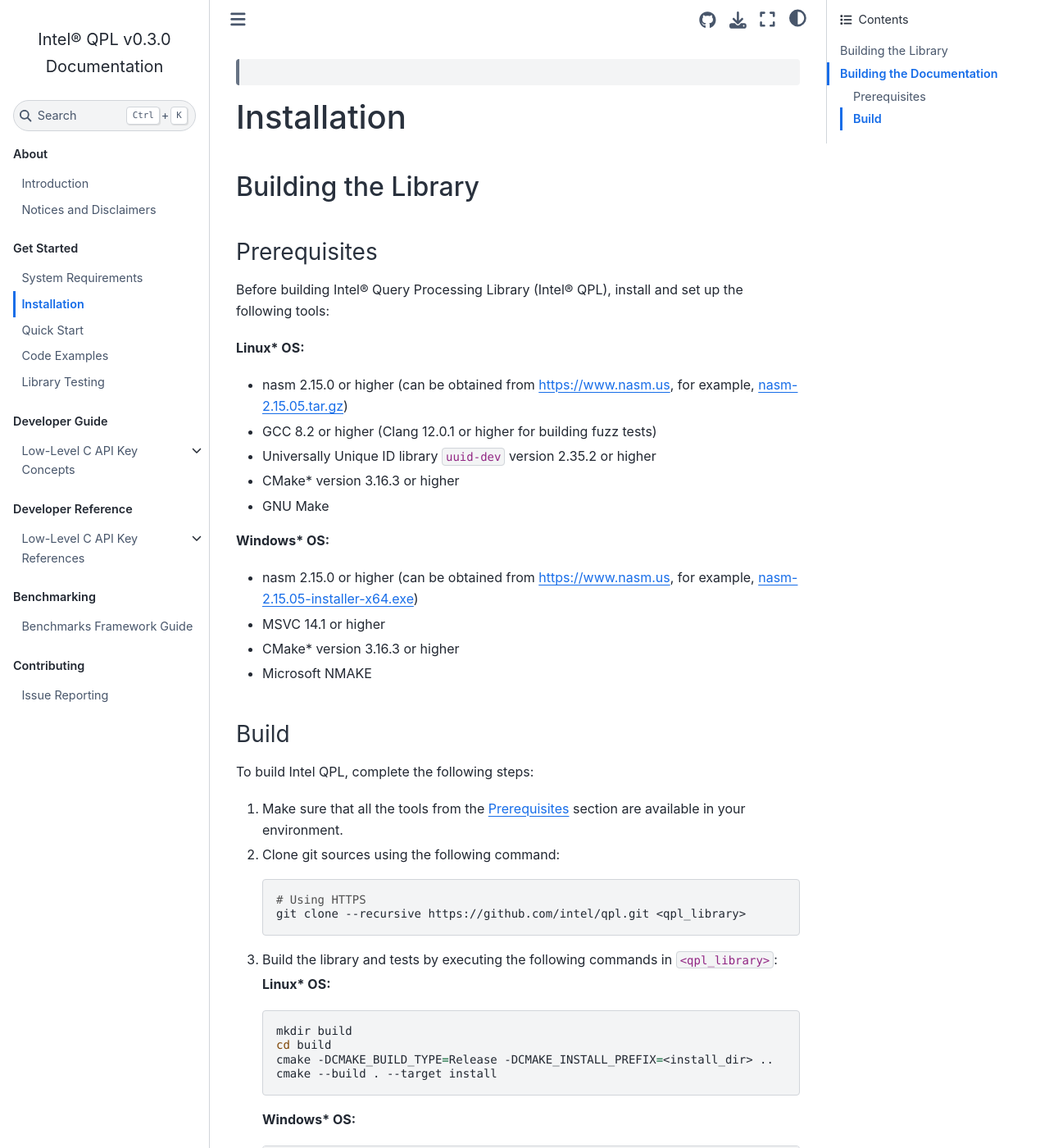
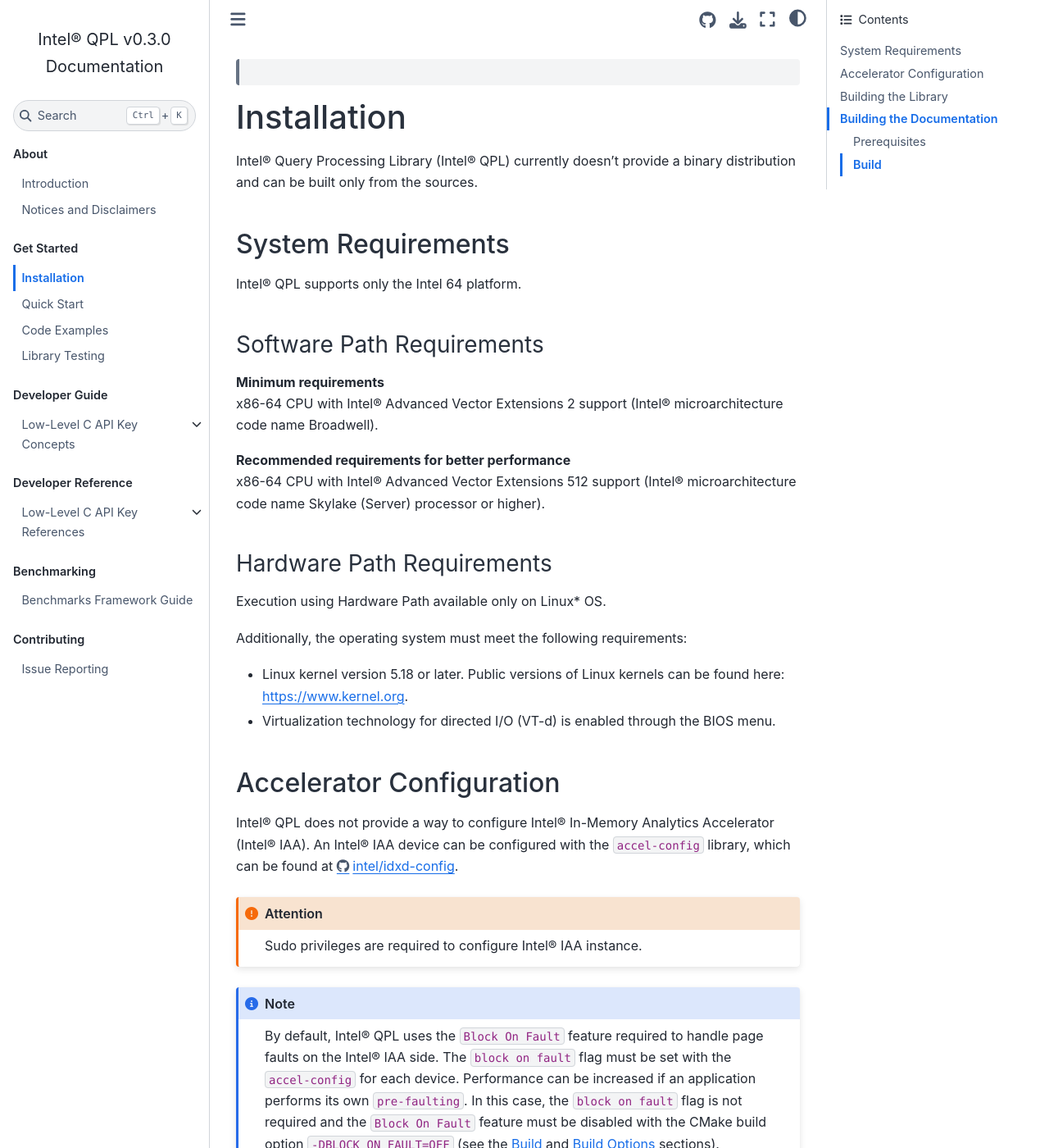
Before and after one commit to intel/qpl, a Sphinx documentation site: the page built from doc/source/documentation/get_started_docs/installation.rst, in a window 1280 px wide and 1400 px high. Shown: the whole window at 82% size. Built offline with Sphinx 7.4.7 and the Sphinx Book theme 1.1.4, drawn with Linux system fonts in a browser that asks for light colours; some of the changed text lies outside the part shown.

Commit message:
[doc] Update Installation page (#603)
* refactored installation and system requirements pages
* added more details regarding accel-config
* updated readme

```diff
--- a/doc/source/documentation/get_started_docs/installation.rst
+++ b/doc/source/documentation/get_started_docs/installation.rst
@@ -7,26 +7,80 @@
 Installation
 ############
 
+Intel® Query Processing Library (Intel® QPL) currently doesn't provide a
+binary distribution and can be built only from the sources.
+
+.. _system_requirements_reference_link:
+
+System Requirements
+*******************
+
+Intel® QPL supports only the Intel 64 platform.
+
+Software Path Requirements
+==========================
+
+| **Minimum requirements**
+| x86-64 CPU with Intel® Advanced Vector Extensions 2 support
+  (Intel® microarchitecture code name Broadwell).
+
+| **Recommended requirements for better performance**
+| x86-64 CPU with Intel® Advanced Vector Extensions 512 support
+  (Intel® microarchitecture code name Skylake (Server) processor or higher).
+
+.. _system_requirements_hw_path_reference_link:
+
+Hardware Path Requirements
+==========================
+
+Execution using Hardware Path available only on Linux* OS.
+
+Additionally, the operating system must meet the following requirements:
+
+- Linux kernel version 5.18 or later. Public versions of Linux
+  kernels can be found here: https://www.kernel.org.
+- Virtualization technology for directed I/O (VT-d) is enabled through the BIOS menu.
+
+.. _accelerator_configuration_reference_link:
+
+Accelerator Configuration
+*************************
+
+Intel® QPL does not provide a way to configure Intel® In-Memory Analytics Accelerator (Intel® IAA).
+An Intel® IAA device can be configured with the ``accel-config`` library,
+which can be found at https://github.com/intel/idxd-config.
+
+.. attention::
+
+   Sudo privileges are required to configure Intel® IAA instance.
+
+.. note::
+
+  By default, Intel® QPL uses the ``Block On Fault`` feature
+  required to handle page faults on the Intel® IAA side. The
+  ``block on fault`` flag must be set with the ``accel-config`` for each
+  device. Performance can be increased if an application performs its own
+  ``pre-faulting``. In this case, the ``block on fault`` flag is
+  not required and the ``Block On Fault`` feature must be disabled with the
+  CMake build option ``-DBLOCK_ON_FAULT=OFF`` (see the
+  :ref:`building_library_build_reference_link` and
+  :ref:`building_library_build_options_reference_link` sections).
 
 .. _building_library_reference_link:
 
 Building the Library
 ********************
 
-
 .. _building_library_prerequisites_reference_link:
 
 Prerequisites
 =============
 
-
-Before building Intel® Query Processing Library (Intel® QPL), install and set up
-the following tools:
+Before building Intel® QPL, install and set up the following tools:
 
 **Linux\* OS:**
 
-- nasm 2.15.0 or higher (can be obtained from https://www.nasm.us, for example,
-  `nasm-2.15.05.tar.gz <https://www.nasm.us/pub/nasm/releasebuilds/2.15.05/nasm-2.15.05.tar.gz>`__)
+- nasm 2.15.0 or higher (e.g., can be obtained from https://www.nasm.us)
 
 - GCC 8.2 or higher (Clang 12.0.1 or higher for building fuzz tests)
 
@@ -36,6 +90,20 @@
 
 - GNU Make
 
+Additionally, ``libaccel-config`` library version 3.2 or higher is required
+for building and running Intel QPL even for Software Path execution.
+Refer to `accel-config releases <https://github.com/intel/idxd-config/releases>`__ for the
+latest version.
+
+.. attention::
+
+   Either the ``libaccel-config`` library must be placed in ``/usr/lib64/``
+   or the user must update ``LD_LIBRARY_PATH`` and ``LIBRARY_PATH`` with its location.
+
+.. attention::
+
+   It is required to add ``libaccel-config`` library to the link line (``-laccel-config``)
+   when building an application with the Intel QPL.
 
 **Windows\* OS:**
 
@@ -54,10 +122,10 @@
 Build
 =====
 
-
 To build Intel QPL, complete the following steps:
 
-1. Make sure that all the tools from the :ref:`building_library_prerequisites_reference_link`
+1. Make sure that :ref:`system_requirements_reference_link` are met
+   and all the tools from the :ref:`building_library_prerequisites_reference_link`
    section are available in your environment.
 
 2. Clone git sources using the following command:
@@ -65,8 +133,12 @@
 
    .. code-block:: shell
 
-      # Using HTTPS
       git clone --recursive https://github.com/intel/qpl.git <qpl_library>
+
+.. attention::
+
+   ``--recursive`` is required for downloading sub-module dependencies for testing
+   and benchmarking Intel QPL.
 
 3. Build the library and tests by executing the following commands in ``<qpl_library>``:
 
@@ -90,14 +162,7 @@
       cmake -DCMAKE_BUILD_TYPE=Release -DCMAKE_INSTALL_PREFIX=<install_dir> -G "NMake Makefiles" ..
       cmake --build . --target install
 
-
-   You can use the flag ``CMAKE_BUILD_TYPE`` to specify a different build type,
-   for example, ``Debug`` or ``RelWithDebInfo``.
-
-
 4. The resulting library will be available in the folder ``<install_dir>/lib/``.
-   In Linux* OS, ``<install_dir>`` defaults to ``/usr/local/``.
-
 
 Installed Package Structure
 ===========================
@@ -118,7 +183,6 @@
 Build Options
 =============
 
-
 Intel QPL supports the following build options:
 
 -  ``-DSANITIZE_MEMORY=[ON|OFF]`` - Enables memory sanitizing (``OFF`` by default).
@@ -133,39 +197,32 @@
    The value of ``BLOCK_ON_FAULT`` can affect the performance of hardware path
    applications. Read more in the :ref:`accelerator_configuration_reference_link` section.
 
-
 Building the Documentation
 **************************
-
 
 Prerequisites
 =============
 
+To build the offline version of the documentation, the following tools must be installed:
 
-If you plan to build an offline copy of documentation,
-make sure the following documentation generation tools are installed and set up:
+- `Doxygen <https://www.doxygen.nl/index.html>`__ 1.8.17 or higher (e.g., with ``apt install doxygen``)
+- `Python <https://www.python.org/>`__ 3.8.5 or higher (e.g., with ``apt install python3.X``)
+- `Sphinx <https://www.sphinx-doc.org/en/master/>`__ 3.5.4 or higher (e.g., with ``pip3 install sphinx``)
+- `sphinx_book_theme <https://executablebooks.org/en/latest/>`__  (e.g., with ``pip3 install sphinx-book-theme``)
+- `Breathe <https://breathe.readthedocs.io/en/latest/>`__ 4.29.0 or higher (e.g., with ``pip3 install breathe``)
 
-- `Doxygen <https://www.doxygen.nl/index.html>`__ 1.8.17 or higher: ``apt install doxygen``
-- `Python <https://www.python.org/>`__ 3.8.5 or higher: ``apt install python3.X``
-- `Sphinx <https://www.sphinx-doc.org/en/master/>`__ 3.5.4 or higher: ``pip3 install sphinx``
-- `sphinx_book_theme <https://executablebooks.org/en/latest/>`__ : ``pip3 install sphinx-book-theme``
-- `Breathe <https://breathe.readthedocs.io/en/latest/>`__ 4.29.0 or higher: ``pip3 install breathe``
+Build
+=====
 
+To generate the full offline documentation from sources,
+use the following command:
+
+.. code-block:: shell
+
+   /bin/bash <qpl_library>/doc/_get_docs.sh
 
 .. note::
 
    Linux* OS shell (or Windows* OS shell alternatives) is required to run the build script.
 
-
-Build
-=====
-
-
-To generate the full offline documentation from sources, use the following command:
-
-.. code-block:: shell
-
-   /bin/bash <qpl_library>/doc/_get_docs.sh
-
-
 After the generation process is completed, open the ``<qpl_library>/doc/build/html/index.html`` file.
--- a/doc/source/index.rst
+++ b/doc/source/index.rst
@@ -38,7 +38,6 @@
    :hidden:
    :caption: Get Started
 
-   documentation/get_started_docs/system_requirements.rst
    documentation/get_started_docs/installation.rst
    documentation/get_started_docs/quick_start.rst
    documentation/get_started_docs/code_examples.rst
```
Also changed, not shown: README.md (+2 -4 lines), doc/source/documentation/get_started_docs/quick_start.rst (+6 -5 lines), doc/source/documentation/get_started_docs/system_requirements.rst (deleted, +0 -72 lines).
